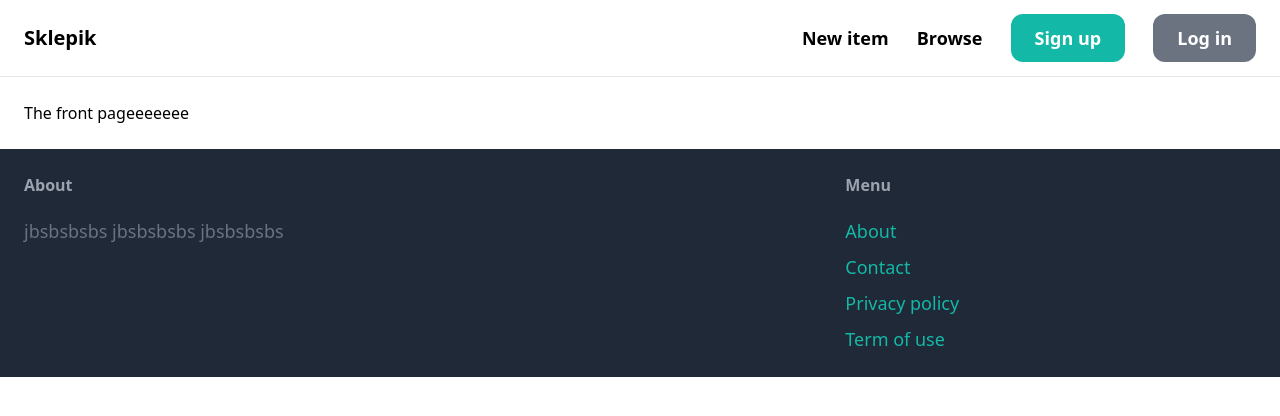
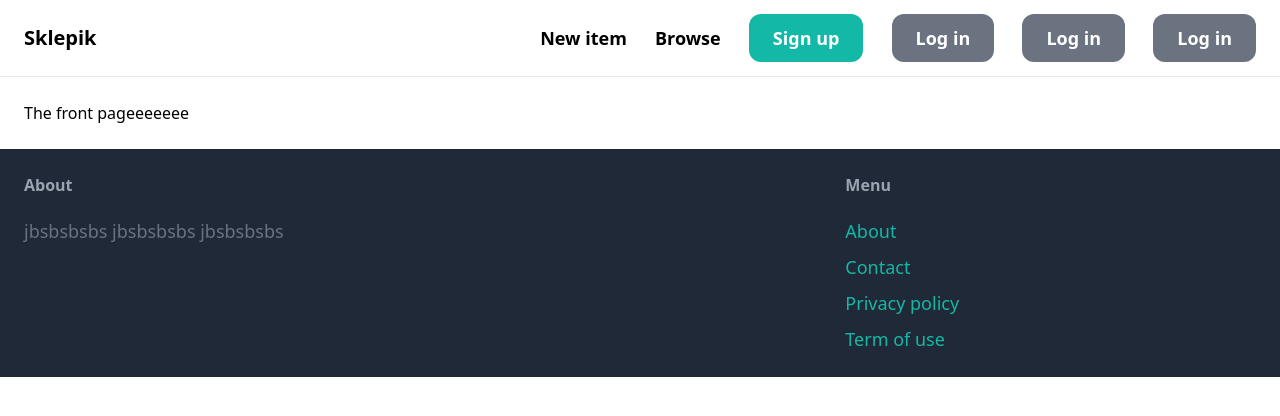
Before and after one commit to IzabelaLee/Projekt_IO, a Django app: page / in a window 1280 px wide. Shown: the top 416 px of the page. Run offline with Django 4.2, Linux system fonts and the light colour scheme; some libraries are stand-ins or nearby versions.

Commit message:
feat: new href

```diff
--- a/sklep/core/templates/core/base.html
+++ b/sklep/core/templates/core/base.html
@@ -17,6 +17,8 @@
                     <a href="#" class="text-lg font-semibold hover:text-gray-500"> Browse</a>
 
                     <a href="#" class="px-6 py-3 text-lg font-semibold bg-teal-500 text-white rounded-xl hover:bg-teal-700">Sign up</a>
+                    <a href="#" class="px-6 py-3 text-lg font-semibold bg-gray-500 text-white rounded-xl hover:bg-gray-700">Log in</a>
+                    <a href="#" class="px-6 py-3 text-lg font-semibold bg-gray-500 text-white rounded-xl hover:bg-gray-700">Log in</a>
                     <a href="#" class="px-6 py-3 text-lg font-semibold bg-gray-500 text-white rounded-xl hover:bg-gray-700">Log in</a>
                 </div>
             </nav>
```
